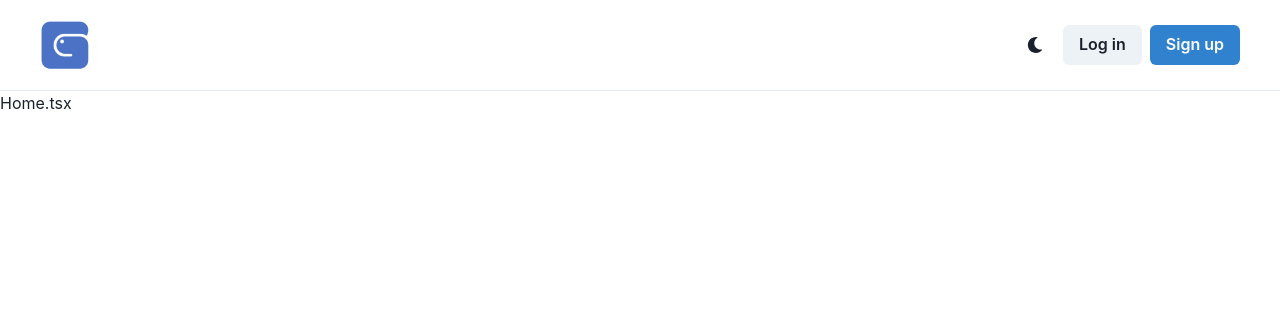
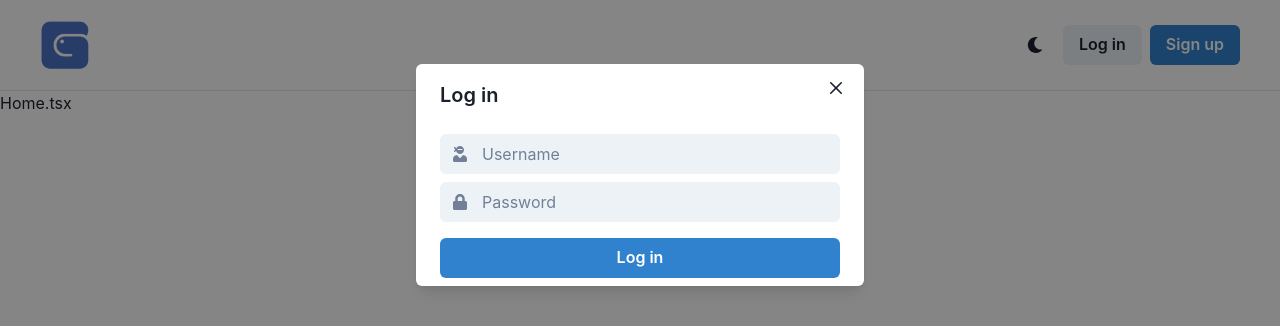
Before and after one commit to gnuboard/junanjunan, a React (Create React App) app: page / in a window 1280 px wide. Both pictures are taken after a click on the button "Log in". Shown: the top 326 px of the page. Built offline with nearby package versions, Linux system fonts and the light colour scheme.

Commit message:
[add] LoginModal component

```diff
--- /dev/null
+++ b/src/components/Auth/LoginModal.tsx
@@ -0,0 +1,65 @@
+import {
+  Box,
+  Button,
+  Input,
+  InputGroup,
+  InputLeftElement,
+  Modal,
+  ModalBody,
+  ModalCloseButton,
+  ModalContent,
+  ModalHeader,
+  ModalOverlay,
+  VStack,
+} from "@chakra-ui/react";
+import React from "react";
+import { FaUserNinja, FaLock } from "react-icons/fa";
+
+
+interface LoginModalProps {
+  onClose: () => void;
+  isOpen: boolean;
+}
+
+
+const LoginModal: React.FC<LoginModalProps> = ({ onClose, isOpen }) => {
+  return (
+    <Modal onClose={onClose} isOpen={isOpen}>
+      <ModalOverlay />
+      <ModalContent>
+        <ModalHeader>Log in</ModalHeader>
+        <ModalCloseButton />
+        <ModalBody>
+          <VStack>
+            <InputGroup size={"md"}>
+              <InputLeftElement
+                children={
+                  <Box color="gray.500">
+                    <FaUserNinja />
+                  </Box>
+                }
+              />
+              <Input variant={"filled"} placeholder="Username" />
+            </InputGroup>
+            <InputGroup>
+              <InputLeftElement
+                children={
+                  <Box color="gray.500">
+                    <FaLock />
+                  </Box>
+                }
+              />
+              <Input variant={"filled"} placeholder="Password" />
+            </InputGroup>
+          </VStack>
+          <Button mt={4} colorScheme={"blue"} w="100%">
+            Log in
+          </Button>
+        </ModalBody>
+      </ModalContent>
+    </Modal>
+  );
+}
+
+
+export default LoginModal;
--- a/src/components/Root.tsx
+++ b/src/components/Root.tsx
@@ -1,8 +1,10 @@
-import { Box, Button, HStack, IconButton } from "@chakra-ui/react";
+import { Box, Button, HStack, IconButton, useDisclosure} from "@chakra-ui/react";
 import { Link, Outlet } from "react-router-dom";
 import { FaMoon } from "react-icons/fa";
+import LoginModal from "./Auth/LoginModal";
 
 export default function Root() {
+  const { isOpen, onClose, onOpen } = useDisclosure();
   return (
     <Box>
       <HStack
@@ -23,9 +25,11 @@
             aria-label="Toggle dark mode"
             icon={<FaMoon />}
           />
-          <Button>Log in</Button>
+          <Button onClick={onOpen}>Log in</Button>
           <Button colorScheme={"blue"}>Sign up</Button>
         </HStack>
+        {/* LoginModal: This component is modal that pops up when Log in button was clicked */}
+        <LoginModal onClose={onClose} isOpen={isOpen} />
       </HStack>
       <Outlet />
     </Box>
```
